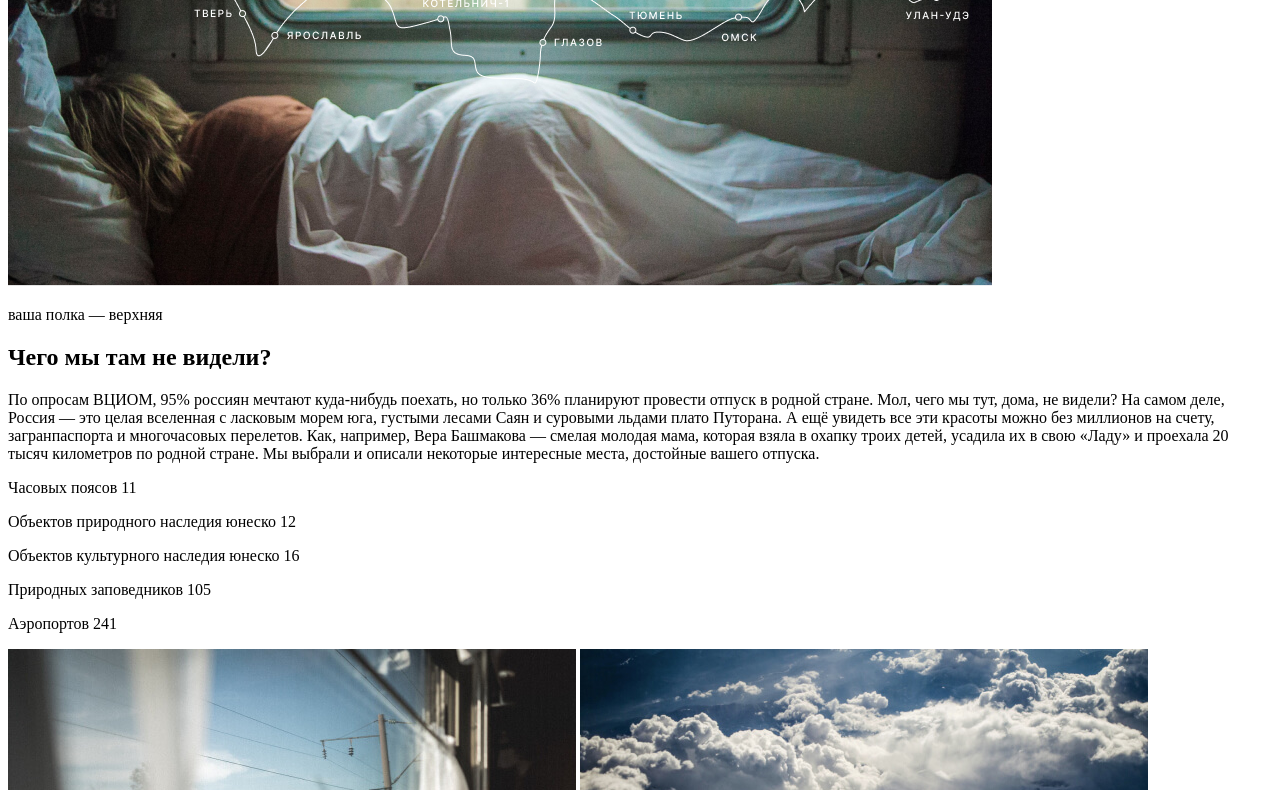
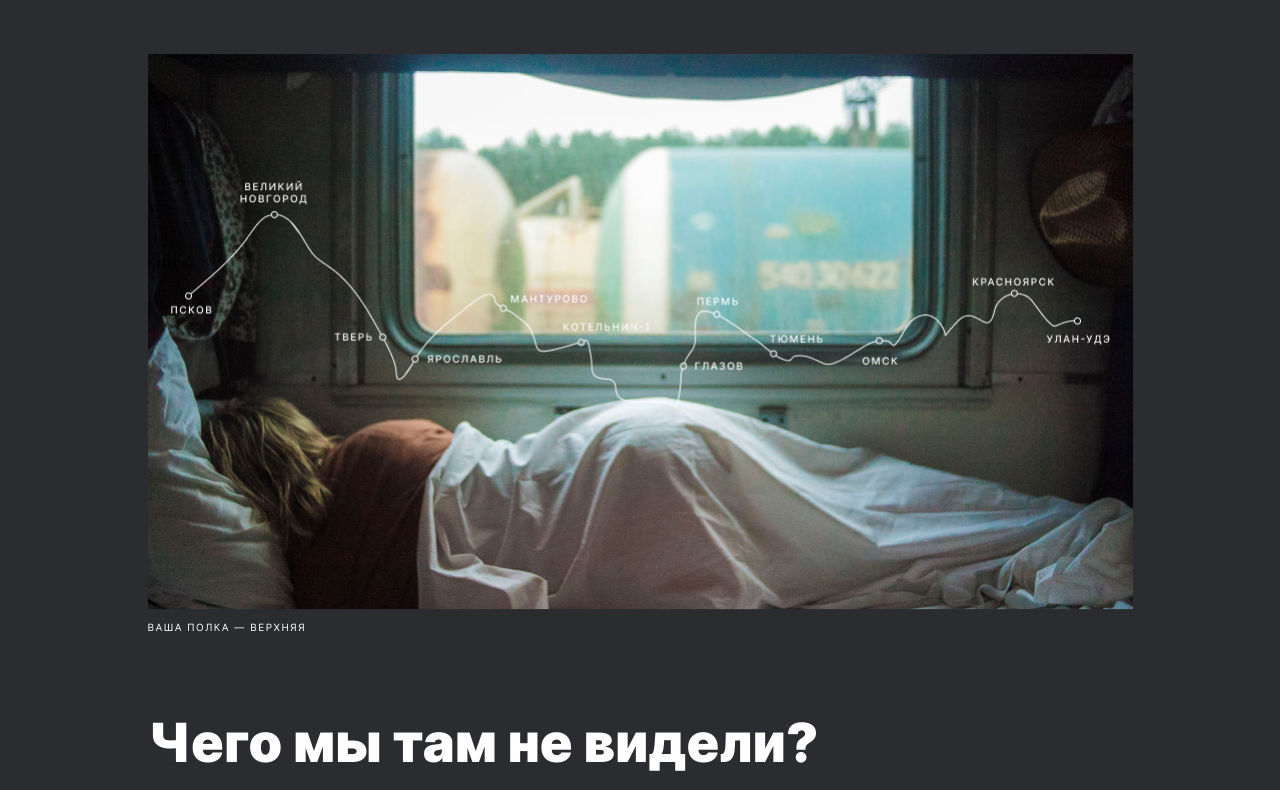
Before and after one commit to turtle-hobbit/sprint-4, a plain HTML site: page index.html in a window 1280 px wide. Shown: the part 452-1242 px from the top of the page. Drawn offline with Linux system fonts and the light colour scheme; the site is published under a folder, as on GitHub Pages, so addresses that start at the root find nothing.

Commit message:
Update index.css

```diff
--- a/pages/index.css
+++ b/pages/index.css
@@ -1,16 +1,16 @@
-@import url(/vendor/normalize.css);
-@import url(/fonts/font.css);
-@import url(/blocks/page/page.css);
-@import url(/blocks/header/header.css);
-@import url(/blocks/logo/logo.css);
-@import url(/blocks/content-title/content-title.css);
-@import url(/blocks/content-subtitle/content-subtitle.css);
-@import url(/blocks/lead/lead.css);
-@import url(/blocks/intro/intro.css);
-@import url(/blocks/photo-grid/photo-grid.css);
-@import url(/blocks/places/places.css);
-@import url(/blocks/place/place.css);
-@import url(/blocks/video/video.css);
-@import url(/blocks/comments/comments.css);
-@import url(/blocks/cover/cover.css);
-@import url(/blocks/footer/footer.css);
+@import url(../vendor/normalize.css);
+@import url(../fonts/font.css);
+@import url(../blocks/page/page.css);
+@import url(../blocks/header/header.css);
+@import url(../blocks/logo/logo.css);
+@import url(../blocks/content-title/content-title.css);
+@import url(../blocks/content-subtitle/content-subtitle.css);
+@import url(../blocks/lead/lead.css);
+@import url(../blocks/intro/intro.css);
+@import url(../blocks/photo-grid/photo-grid.css);
+@import url(../blocks/places/places.css);
+@import url(../blocks/place/place.css);
+@import url(../blocks/video/video.css);
+@import url(../blocks/comments/comments.css);
+@import url(../blocks/cover/cover.css);
+@import url(../blocks/footer/footer.css);
```
